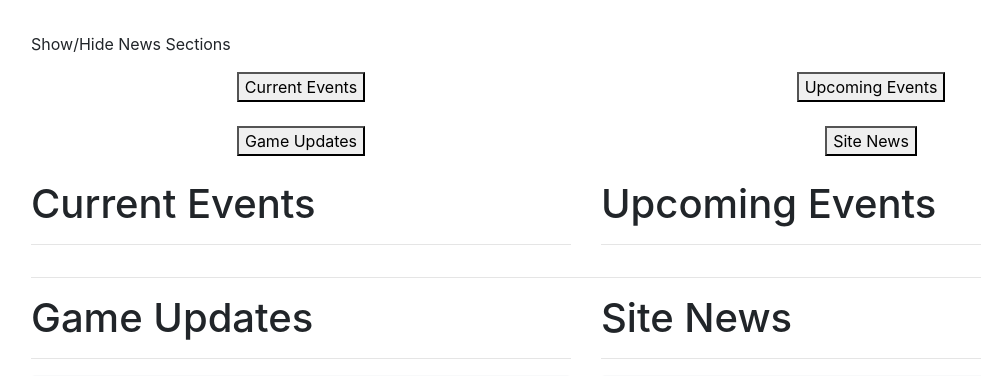
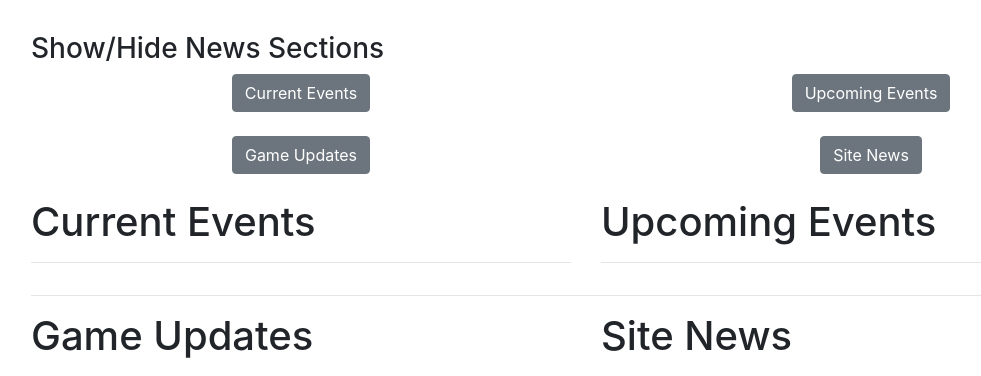
Before and after one commit to danielschnoll/Dunsparce, a PHP site: page / in a window 1280 px wide. Shown: the part 240-616 px from the top of the page, without its empty margins (54-1035 px from the left). Run offline with PHP 8.4, Linux system fonts and the light colour scheme; data comes from the database, SQL or seed files in the repository; data that the repository does not hold is empty.

Commit message:
cleaned up button style

```diff
--- a/index.php
+++ b/index.php
@@ -8,8 +8,8 @@
     $cleardb_db       = substr($cleardb_url["path"],1);
 
     try {
-        //$conn = new PDO("mysql:host=localhost; dbname=dunsparce.net", "root", "");
-        $conn = new PDO("mysql:host=".$cleardb_server."; dbname=".$cleardb_db, $cleardb_username, $cleardb_password);
+        $conn = new PDO("mysql:host=localhost; dbname=dunsparce.net", "root", "");
+        //$conn = new PDO("mysql:host=".$cleardb_server."; dbname=".$cleardb_db, $cleardb_username, $cleardb_password);
         $conn->setAttribute(PDO::ATTR_ERRMODE, PDO::ERRMODE_EXCEPTION);
     } catch (PDOException $e) {
         print "Error!: " . $e->getMessage() . "<br/>";
@@ -72,24 +72,24 @@
         <div style="width:95%;" class="container">
             <div class = 'row'>
                 <div class = 'col'>
-                    <p>Show/Hide News Sections</p>
+                    <h3>Show/Hide News Sections</h3>
                 </div>
             </div>
             <div class = 'row text-center'>
                 <div class = 'col'>
-                    <button id = 'b1'>Current Events</button>
+                    <button type="button" class="btn btn-secondary" id = 'b1'>Current Events</button>
                 </div>
                 <div class = 'col'>
-                    <button id = 'b2'>Upcoming Events</button>
+                    <button type="button" class="btn btn-secondary" id = 'b2'>Upcoming Events</button>
                 </div>
             </div>
             <br/>
             <div class ='row text-center'>
                 <div class = 'col'>
-                    <button id = 'b3'>Game Updates</button>
+                    <button type="button" class="btn btn-secondary" id = 'b3'>Game Updates</button>
                 </div>
                 <div class = 'col'>
-                    <button id = 'b4'>Site News</button>
+                    <button type="button" class="btn btn-secondary" id = 'b4'>Site News</button>
                 </div>
             </div>
             <br/>
```
